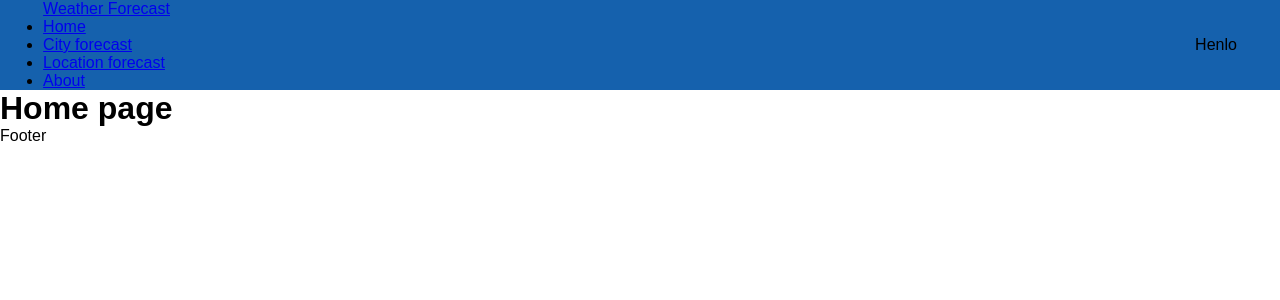
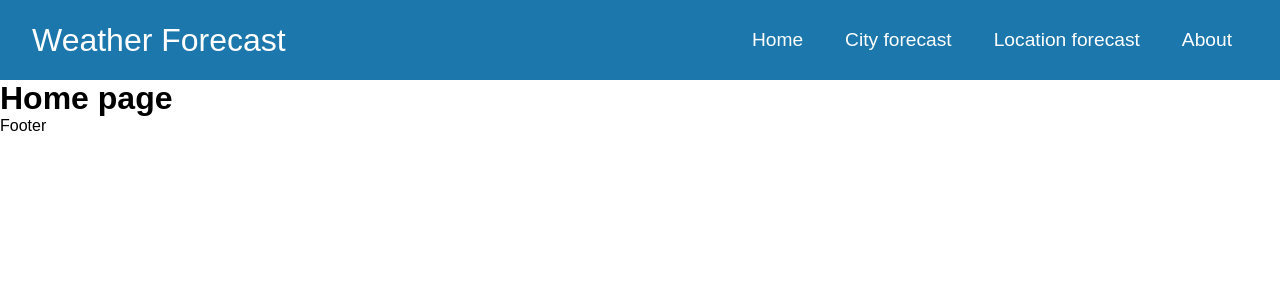
Before and after one commit to b-grochal/react-weather-forecast, a React (Create React App) app: page / in a window 1280 px wide. Shown: the top 300 px of the page. Built offline with nearby package versions, Linux system fonts and the light colour scheme.

Commit message:
Completed template for navbar. Implemented styles for desktop navbar.

```diff
--- a/src/components/Navbar/index.js
+++ b/src/components/Navbar/index.js
@@ -1,39 +1,47 @@
-import React from 'react';
+import React, { useState } from 'react';
 import './style.css';
 import { Link } from 'react-router-dom';
 
 const Navbar = () => {
+
+    const [hamburgerMenuVisibility, setHamburgerMenuVisibility] = useState(false);
+
+    const handleHamburgerMenuIconClick = () => setHamburgerMenuVisibility(!hamburgerMenuVisibility);
+    const closeHamburgerMenu = () => setHamburgerMenuVisibility(false);
+
     return (
         <header>
             <nav className='navbar'>
                 <div className='navbar__container'>
-                    <Link to='/' className='navbar-logo'>
+                    <Link to='/' className='navbar__logo' onClick={closeHamburgerMenu}>
                         Weather Forecast
                     </Link>
-                    <ul className='navbar__menu'>
+                    <div className='navbar__hamburger-menu-icon' onClick={handleHamburgerMenuIconClick}>
+                        <i className={hamburgerMenuVisibility ? 'fas fa-times' : 'fas fa-bars'} />
+                    </div>
+                    <ul className={hamburgerMenuVisibility ? 'navbar__menu hamburger-menu' : 'navbar__menu'}>
                         <li className='navbar__menu-item'>
-                            <Link to='/' className='navbar-logo'>
+                            <Link to='/' className='navbar__menu-item-link' onClick={closeHamburgerMenu}>
                                 Home
                             </Link>
                         </li>
                         <li className='navbar__menu-item'>
-                            <Link to='/city-forecast' className='navbar-logo'>
+                            <Link to='/city-forecast' className='navbar__menu-item-link' onClick={closeHamburgerMenu}>
                                 City forecast
                             </Link>
                         </li>
                         <li className='navbar__menu-item'>
-                            <Link to='/location-forecast' className='navbar-logo'>
+                            <Link to='/location-forecast' className='navbar__menu-item-link' onClick={closeHamburgerMenu}>
                                 Location forecast
                             </Link>
                         </li>
                         <li className='navbar__menu-item'>
-                            <Link to='/about' className='navbar-logo'>
+                            <Link to='/about' className='navbar__menu-item-link' onClick={closeHamburgerMenu}>
                                 About
                             </Link>
                         </li>
                     </ul>
                 </div>
-                Henlo
             </nav>
         </header>
 
--- a/src/components/Navbar/style.css
+++ b/src/components/Navbar/style.css
@@ -1,18 +1,57 @@
 .navbar {
-    background-color: #1561ad;
+    background-color: #1C77AC;
+    height: 80px;
+    padding: 5px 0px;
     display: flex;
     justify-content: center;
     align-items: center;
+    font-size: 1.2rem;
+    width: 100%;
 }
 
 .navbar__container {
-    width: 90%;
+    display: flex;
+    justify-content: space-between;
+    align-items: center;
+    height: 80px;
+    width: 95%;
 }
 
 .navbar__logo {
-
+    color: #ffffff;
+    cursor: pointer;
+    text-decoration: none;
+    font-size: 2rem;
 }
 
 .navbar__menu {
+    display: grid;
+    grid-template-columns: repeat(4, auto);
+    column-gap: 10px;
+    justify-content: end;
+    list-style: none;
+    text-align: center;
+    width: 70%;
+}
 
+.navbar__menu-item {
+    height: 80px;
 }
+
+.navbar__menu-item-link {
+    color: #ffffff;
+    display: flex;
+    align-items: center;
+    text-decoration: none;
+    padding: 0.5rem 1rem;
+    height: 100%;
+}
+
+.navbar__menu-item-link:hover {
+    background-color: red;
+    transition: all 0.2s ease-out;
+}
+
+.navbar__hamburger-menu-icon {
+    display: none;
+}
```
